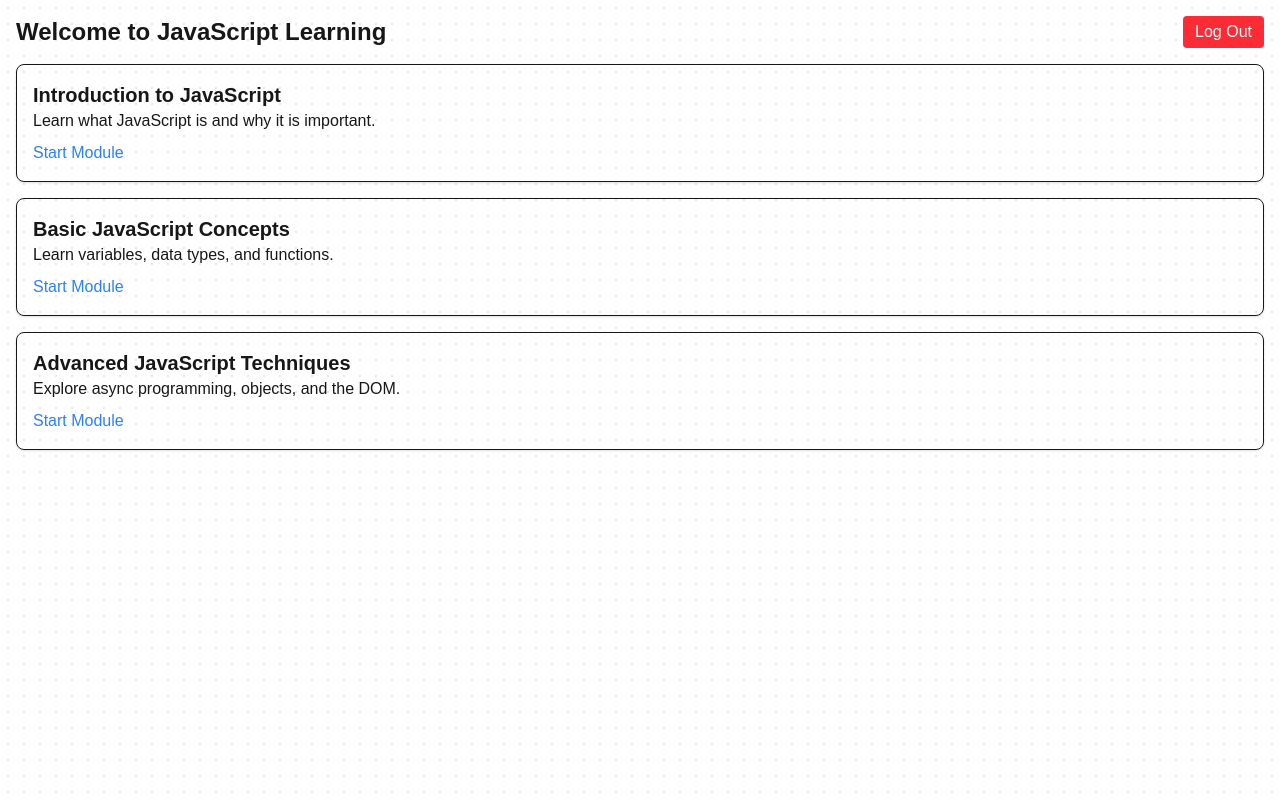
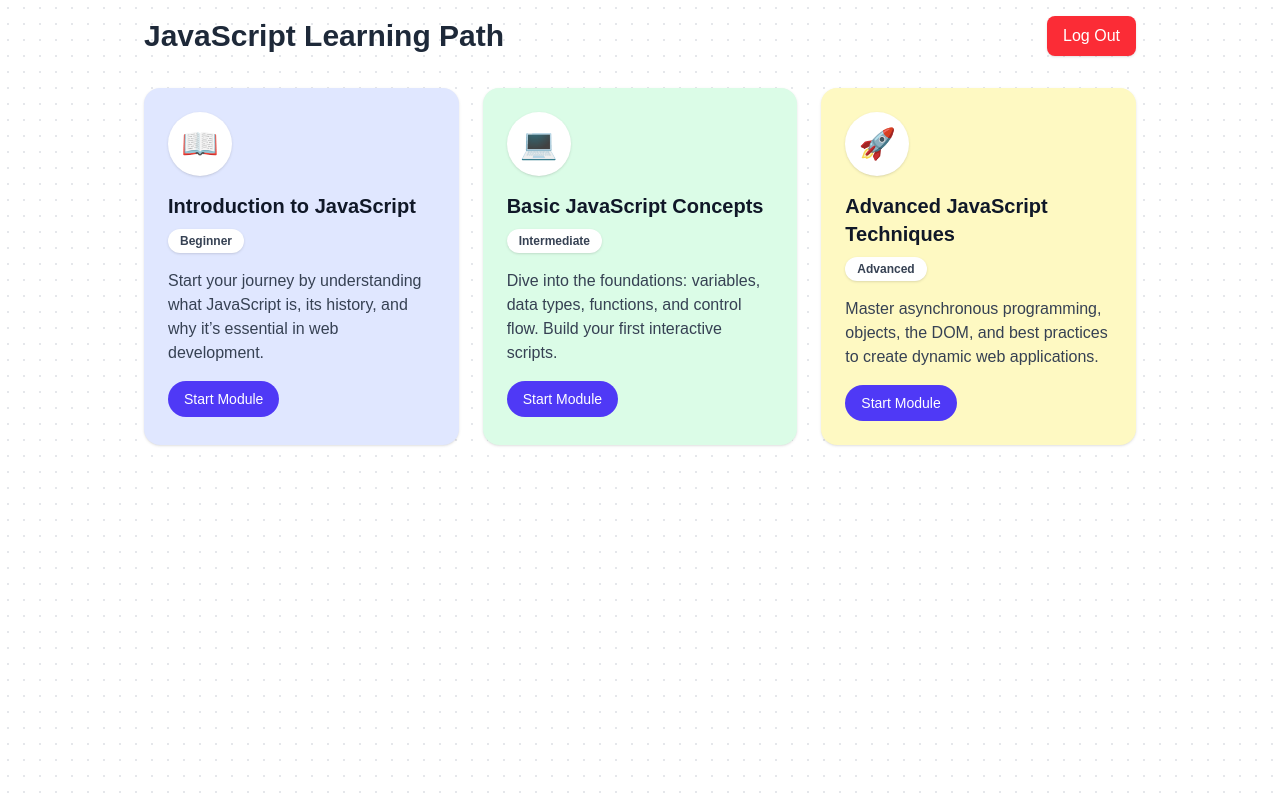
Before and after one commit to triaxyd/edu-app, a Next.js app: page /home in a window 1280 px wide. Built offline with nearby package versions, Linux system fonts and the light colour scheme; no server answers; sample sign-in values are in the browser's storage.

Commit message:
added basic modules

```diff
--- a/package.json
+++ b/package.json
@@ -9,6 +9,7 @@
     "lint": "next lint"
   },
   "dependencies": {
+    "@heroicons/react": "^2.2.0",
     "firebase": "^11.7.1",
     "next": "15.3.2",
     "react": "^19.0.0",
--- a/src/app/home/page.js
+++ b/src/app/home/page.js
@@ -3,26 +3,36 @@ import Link from 'next/link';
 import { useAuth } from '../../context/authContext';
 import { useEffect } from 'react';
 import { useRouter } from 'next/navigation';
+import { BookOpenIcon, CodeIcon, RocketIcon } from '@heroicons/react/24/outline'; // Optional: HeroIcons
 
 const modules = [
   {
     id: 'intro',
     title: 'Introduction to JavaScript',
-    description: 'Learn what JavaScript is and why it is important.',
+    description: 'Start your journey by understanding what JavaScript is, its history, and why it’s essential in web development.',
+    level: 'Beginner',
+    icon: '📖',
+    color: 'bg-indigo-100',
   },
   {
     id: 'basics',
     title: 'Basic JavaScript Concepts',
-    description: 'Learn variables, data types, and functions.',
+    description: 'Dive into the foundations: variables, data types, functions, and control flow. Build your first interactive scripts.',
+    level: 'Intermediate',
+    icon: '💻',
+    color: 'bg-green-100',
   },
   {
     id: 'advanced',
     title: 'Advanced JavaScript Techniques',
-    description: 'Explore async programming, objects, and the DOM.',
+    description: 'Master asynchronous programming, objects, the DOM, and best practices to create dynamic web applications.',
+    level: 'Advanced',
+    icon: '🚀',
+    color: 'bg-yellow-100',
   },
 ];
 
-export default function HomePage() {
+export default function ModulesPage() {
   const { user, logout } = useAuth();
   const router = useRouter();
 
@@ -34,23 +44,35 @@ export default function HomePage() {
   }, [user]);
 
   return (
-    <div className="p-4">
-      <div className="flex justify-between items-center mb-4">
-        <h1 className="text-2xl font-bold">Welcome to JavaScript Learning</h1>
+    <div className="p-4 max-w-5xl mx-auto">
+      <div className="flex justify-between items-center mb-8">
+        <h1 className="text-3xl font-bold text-gray-800">JavaScript Learning Path</h1>
         <button
           onClick={logout}
-          className="bg-red-500 text-white px-3 py-1 rounded hover:bg-red-600"
+          className="bg-red-500 text-white px-4 py-2 rounded-lg hover:bg-red-600 transition shadow"
         >
           Log Out
         </button>
       </div>
-      <div className="grid grid-cols-1 gap-4">
+
+      <div className="grid gap-6 grid-cols-1 sm:grid-cols-2 lg:grid-cols-3">
         {modules.map((module) => (
-          <div key={module.id} className="p-4 border rounded-lg shadow">
-            <h2 className="text-xl font-semibold">{module.title}</h2>
-            <p className="mb-2">{module.description}</p>
+          <div
+            key={module.id}
+            className={`relative p-6 rounded-2xl shadow hover:shadow-lg hover:scale-105 transition-transform duration-300 ${module.color}`}
+          >
+            <div className="flex items-center justify-center w-16 h-16 rounded-full bg-white shadow mb-4 text-3xl">
+              {module.icon}
+            </div>
+            <h2 className="text-xl font-semibold text-gray-900 mb-2">{module.title}</h2>
+            <span className="inline-block bg-white text-gray-700 text-xs font-semibold px-3 py-1 rounded-full shadow mb-4">
+              {module.level}
+            </span>
+            <p className="text-gray-700 mb-4">{module.description}</p>
             <Link href={`/modules/${module.id}`}>
-              <span className="text-blue-500 hover:underline">Start Module</span>
+              <span className="inline-block bg-indigo-600 text-white px-4 py-2 rounded-full text-sm font-medium hover:bg-indigo-500 transition">
+                Start Module
+              </span>
             </Link>
           </div>
         ))}
--- a/src/app/layout.js
+++ b/src/app/layout.js
@@ -21,7 +21,7 @@ export default function RootLayout({ children }) {
   return (
     <html lang="en" className="h-full">
       <body
-        className={`${geistSans.variable} ${geistMono.variable} antialiased h-full relative bg-white`}
+        className={`${geistSans.variable} ${geistMono.variable} antialiased h-full relative bg-white text-gray-800`}
       >
         {/* Background Grid */}
         <div className="absolute inset-0 -z-10 h-full w-full bg-white bg-[radial-gradient(#e5e7eb_1px,transparent_1px)] [background-size:16px_16px]"></div>
--- a/src/app/page.js
+++ b/src/app/page.js
@@ -47,7 +47,7 @@ export default function LoginPage() {
                 required
                 value={email}
                 onChange={(e) => setEmail(e.target.value)}
-                className="block w-full rounded-md border-gray-300 px-3 py-2 placeholder-gray-400 shadow-sm focus:border-indigo-500 focus:outline-none focus:ring-indigo-500 sm:text-sm"
+                className="block text-gray-800 w-full rounded-md border-gray-300 px-3 py-2 placeholder-gray-400 shadow-sm focus:border-indigo-500 focus:outline-none focus:ring-indigo-500 sm:text-sm"
               />
             </div>
             <div>
@@ -62,7 +62,7 @@ export default function LoginPage() {
                 required
                 value={password}
                 onChange={(e) => setPassword(e.target.value)}
-                className="block w-full rounded-md border-gray-300 px-3 py-2 placeholder-gray-400 shadow-sm focus:border-indigo-500 focus:outline-none focus:ring-indigo-500 sm:text-sm"
+                className="block text-gray-800 w-full rounded-md border-gray-300 px-3 py-2 placeholder-gray-400 shadow-sm focus:border-indigo-500 focus:outline-none focus:ring-indigo-500 sm:text-sm"
               />
             </div>
           </div>
```
Also changed, not shown: 1 other file (tests, documents, lock files or other folders).
